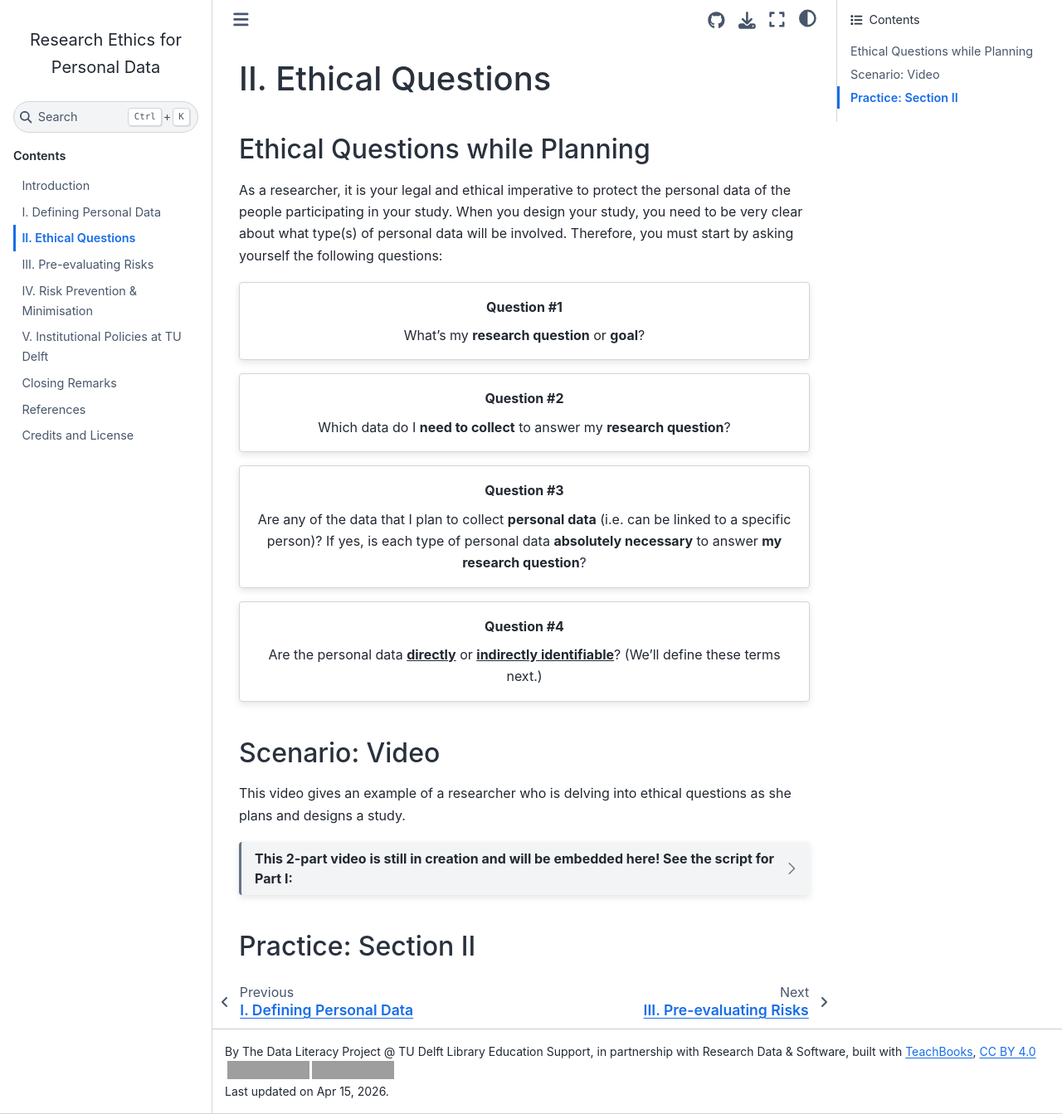
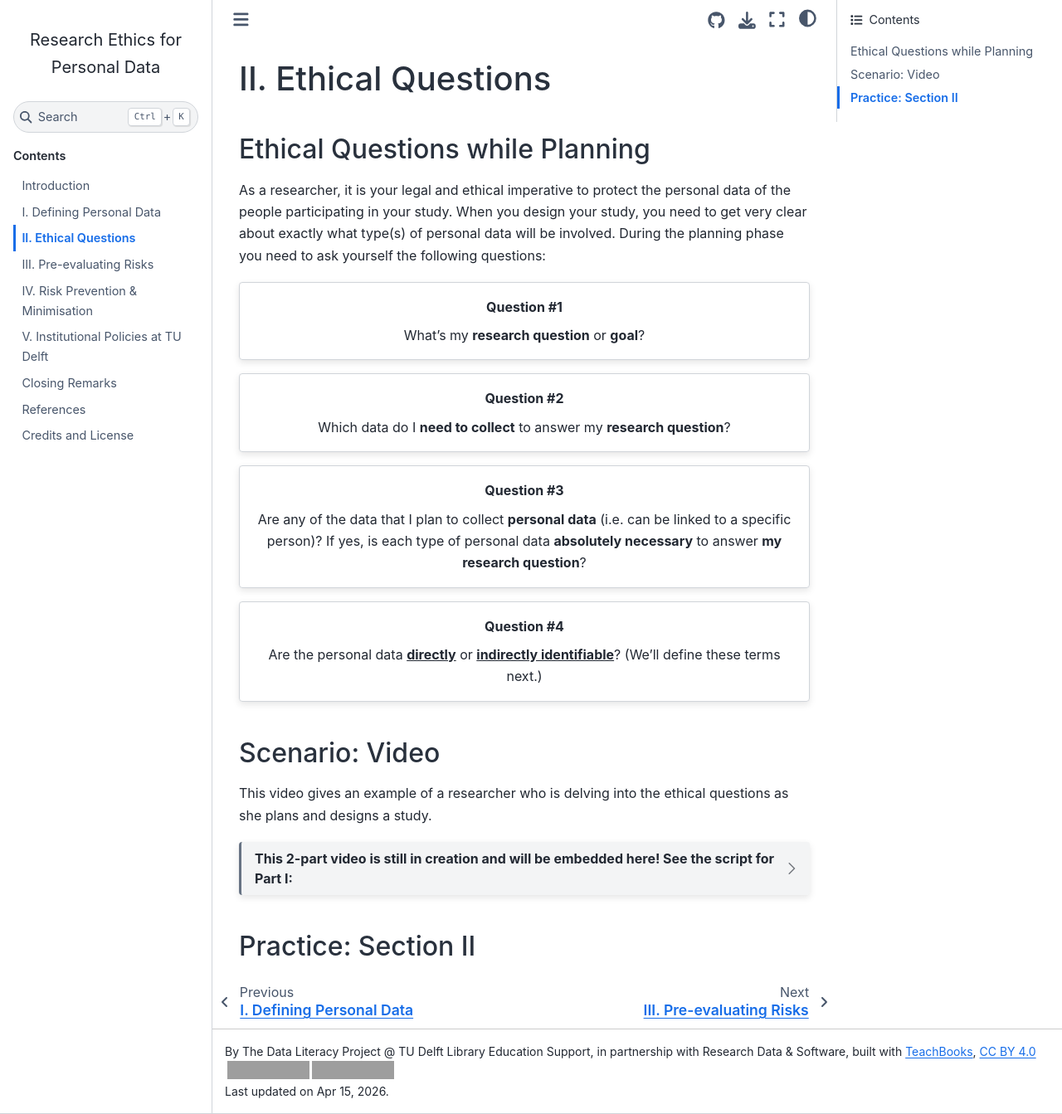
Before and after one commit to tu-delft-library/BSc_Research_Ethics_for_Personal_Data, a Jupyter Book: the page built from book/guiding_questions.md, in a window 1280 px wide and 1343 px high. Shown: the whole window at 83% size. Built offline with Jupyter Book 1.0.4 settings and Sphinx 7.4.7 and the Sphinx Book theme 1.1.4, drawn with Linux system fonts in a browser that asks for light colours; comment, search, counter and statistics services are not loaded; grey boxes are pictures that could not be loaded.

Commit message:
Update guiding_questions.md

```diff
--- a/book/guiding_questions.md
+++ b/book/guiding_questions.md
@@ -3,7 +3,7 @@
 
 ## Ethical Questions while Planning
 
-As a researcher, it is your legal and ethical imperative to protect the personal data of the people participating in your study. When you design your study, you need to be very clear about what type(s) of personal data will be involved. Therefore, you must start by asking yourself the following questions:
+As a researcher, it is your legal and ethical imperative to protect the personal data of the people participating in your study. When you design your study, you need to get very clear about exactly what type(s) of personal data will be involved. During the planning phase you need to ask yourself the following questions:
 <br>
 
 :::{card} Question #1
@@ -30,7 +30,7 @@ Are the personal data <u>**directly**</u> or <u>**indirectly identifiable**</u>?
 
 ## Scenario: Video
 
-This video gives an example of a researcher who is delving into ethical questions as she plans and designs a study.
+This video gives an example of a researcher who is delving into the ethical questions as she plans and designs a study.
 
 :::{dropdown} This 2-part video is still in creation and will be embedded here! See the script for Part I:
 **Part I:**
```
